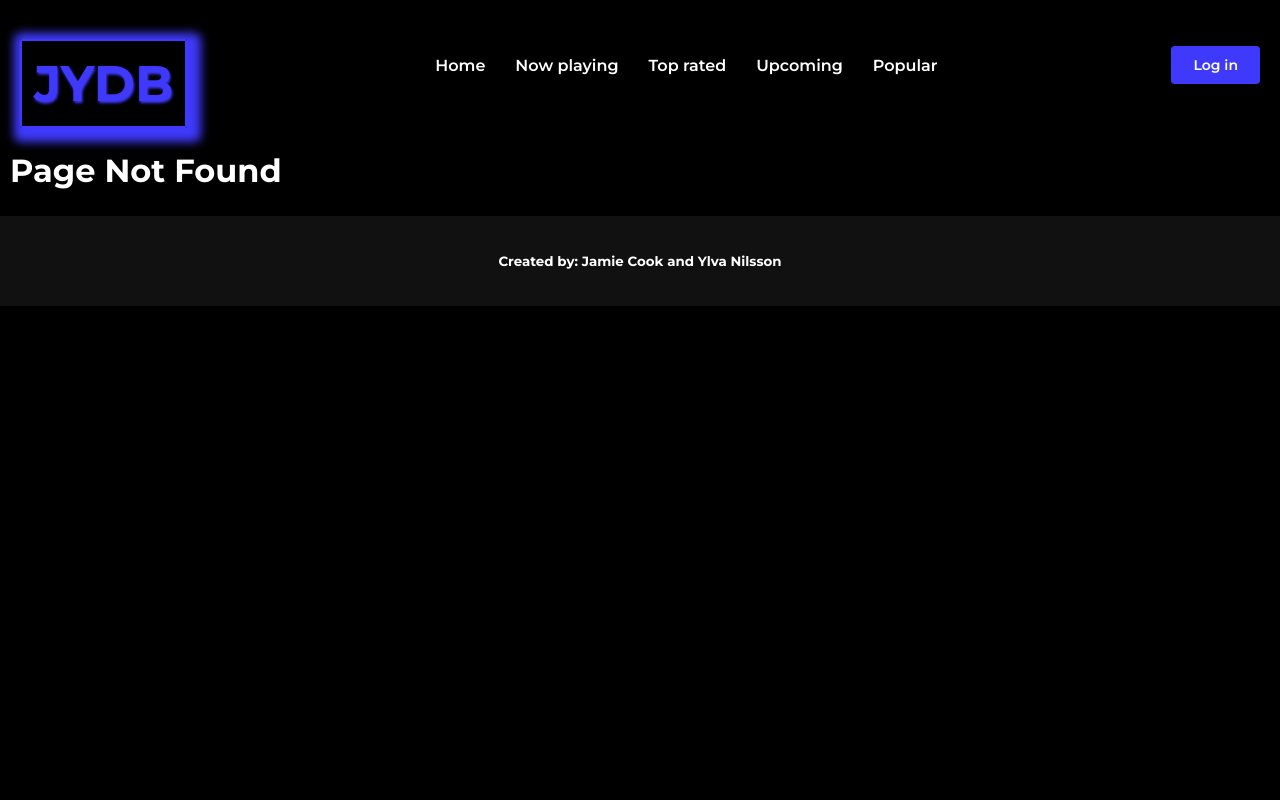
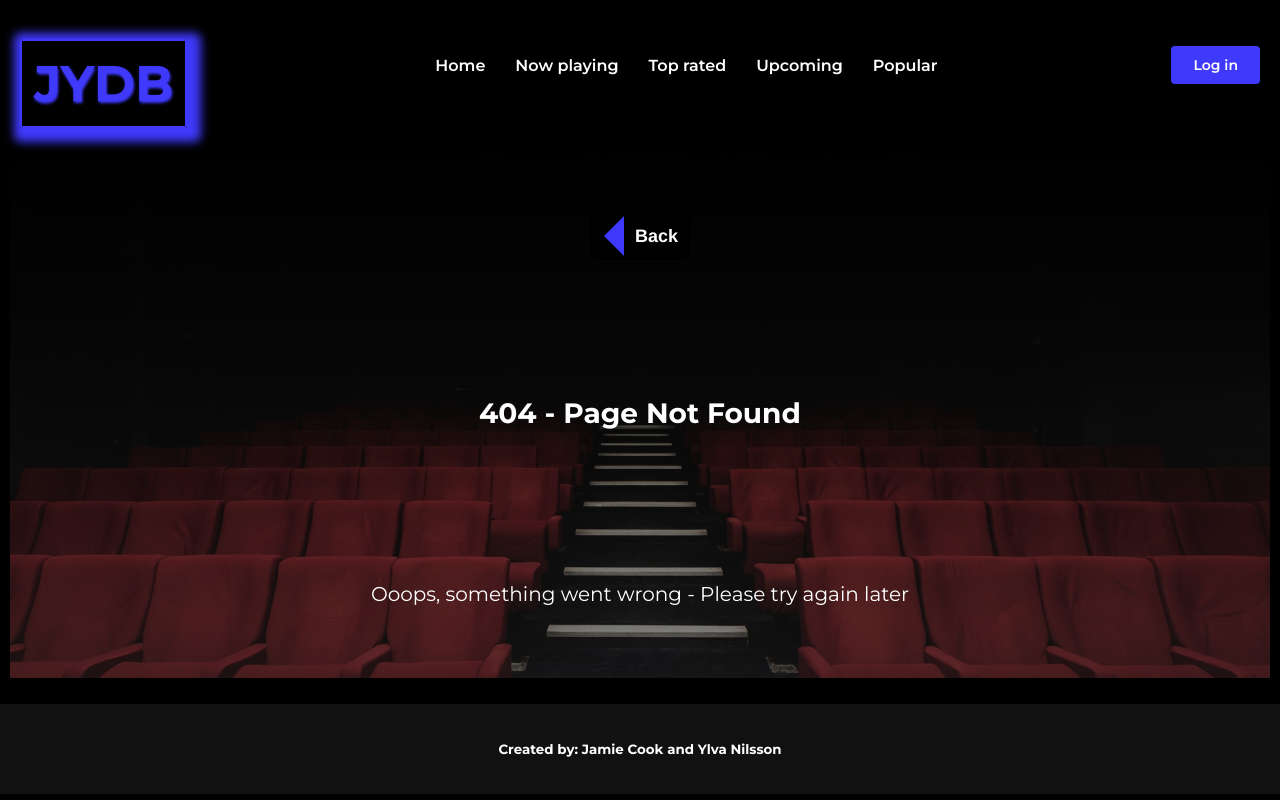
Before and after one commit to the-j-curl/project-final-movie-frontend, a React (Create React App) app: page /404 in a window 1280 px wide. Before the commit this address had no page. Built offline with nearby package versions, Linux system fonts and the light colour scheme.

Commit message:
Not Found page styled

```diff
--- a/src/index.css
+++ b/src/index.css
@@ -202,7 +202,7 @@ code {
 
 /* ERROR PAGE */
 
-.error-message {
+/* .error-message {
   height: 100vh;
   background-image: url("/images/cinema-image.jpg");
   background-size: cover;
@@ -228,7 +228,7 @@ code {
   align-items: center;
   background-color: #000;
   color: #fff;
-}
+} */
 
 /* ANIMATION */
 
--- a/src/pages/NotFound.js
+++ b/src/pages/NotFound.js
@@ -1,5 +1,48 @@
 import React from "react";
+import { useHistory } from "react-router-dom";
+import styled from "styled-components/macro";
+
+import { BackButton } from "../components/BackButton";
 
 export const NotFound = () => {
-  return <h1>Page Not Found</h1>;
+  const history = useHistory();
+
+  return (
+    <ErrorMessage>
+      <BackButton />
+      <Heading>404 - Page Not Found</Heading>
+      <ErrorText>
+        Ooops, something went wrong - Please try again later
+      </ErrorText>
+    </ErrorMessage>
+  );
 };
+
+const ErrorMessage = styled.main`
+  height: 66vh;
+  /* background-image: url("../images/cinema-image.jpg"); */
+  background: linear-gradient(rgba(0, 0, 0, 0.1), rgba(32, 32, 32, 0.5)),
+    url("../images/cinema-image.jpg");
+  background-size: cover;
+  background-position-x: center;
+  background-position-y: center;
+  display: flex;
+  flex-direction: column;
+  justify-content: center;
+  align-items: center;
+  justify-content: space-around;
+`;
+
+const Heading = styled.h3`
+  @media (min-width: 1024px) {
+    font-size: 28px;
+  }
+`;
+
+const ErrorText = styled.p`
+  font-size: 16px;
+
+  @media (min-width: 1024px) {
+    font-size: 20px;
+  }
+`;
```
Also changed, not shown: public/images/imdb-image.png (deleted).
